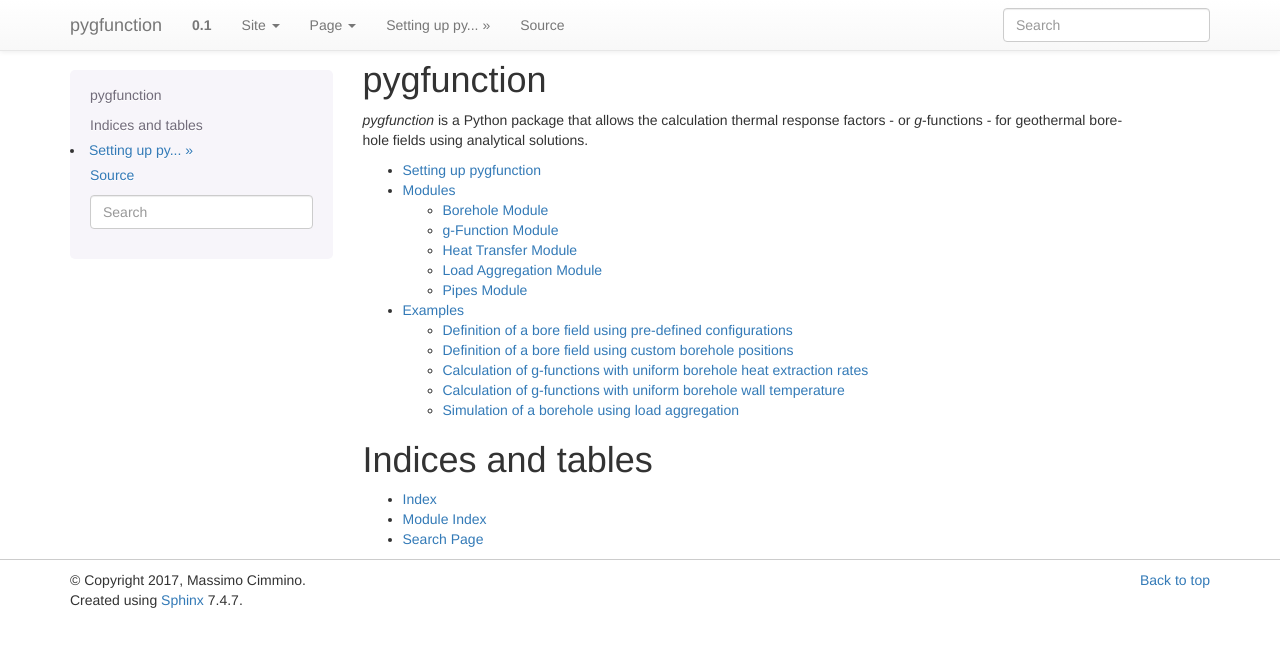
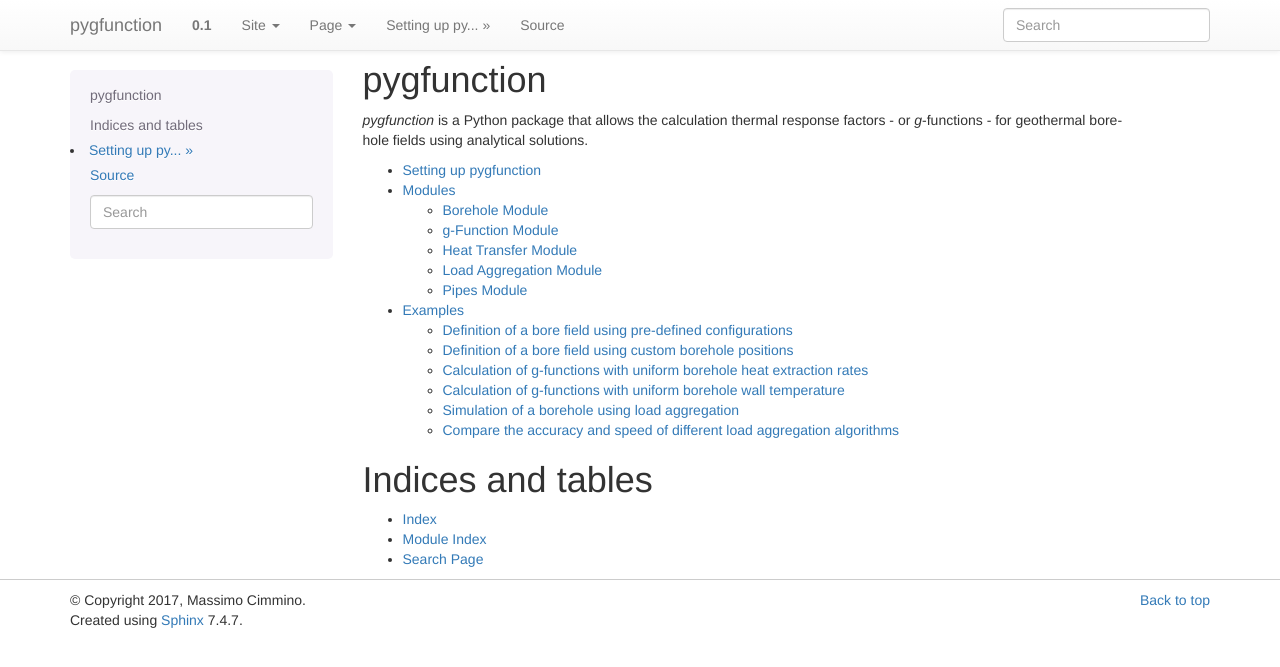
Before and after one commit to MassimoCimmino/pygfunction, a Sphinx documentation site: the page built from doc/source/index.rst, in a window 1280 px wide. Shown: the top 667 px of the page. Built offline with Sphinx 7.4.7, drawn with Linux system fonts in a browser that asks for light colours; some of the changed lines change nothing that is shown.

Commit message:
DocExample: Load aggregation comparison

```diff
--- /dev/null
+++ b/doc/source/example_comparison_load_aggregation.rst
@@ -0,0 +1,39 @@
+.. examples:
+
+***********************************************************************
+Compare the accuracy and speed of different load aggregation algorithms
+***********************************************************************
+
+This example compares the simulation times and the accuracy of borehole wall
+temperature predictions of different load aggregation algorithms implemented
+into the :doc:`load agggregation <load_aggregation>` module.
+
+The g-function of a single borehole is first calculated. Then, the borehole wall
+temperature variations are calculated using the load aggregation schemes of
+Bernier et al. [1]_, Liu [2]_, and Claesson and Javed [3]_,. The time-variation
+of heat extraction rates is given by the synthetic load profile of
+Bernier et al. [1]_.
+
+The following script validates the load aggregation schemes with the exact
+solution obtained from convolution in the Fourier domain (see ref. [4]_).
+
+The script is located in:
+`./examples/comparison_load_aggregation.py`
+
+.. literalinclude:: ../../examples/comparison_load_aggregation.py
+   :language: python
+   :linenos:
+
+.. rubric:: References
+.. [1] Bernier, M., Pinel, P., Labib, R. and Paillot, R. (2004). A multiple load
+   aggregation algorithm for annual hourly simulations of GCHP systems. HVAC&R
+   Research 10 (4): 471–487.
+.. [2] Liu, X. (2005). Development and experimental validation
+   of simulation of hydronic snow melting systems for bridges. Ph.D.
+   Thesis. Oklahoma State University.
+.. [3] Claesson, J., & Javed, S. (2011). A load-aggregation method to calculate
+   extraction temperatures of borehole heat exchangers. ASHRAE Transactions,
+   118 (1): 530–539.
+.. [4] Marcotte, D., & Pasquier, P. (2008). Fast fluid and ground temperature
+   computation for geothermal ground-loop heat exchanger systems. Geothermics,
+   37 (6) : 651-665.
--- a/doc/source/example_index.rst
+++ b/doc/source/example_index.rst
@@ -12,3 +12,4 @@ Examples
    example_uniform_heat_extraction_rate
    example_uniform_temperature
    example_load_aggregation
+   example_comparison_load_aggregation
```
